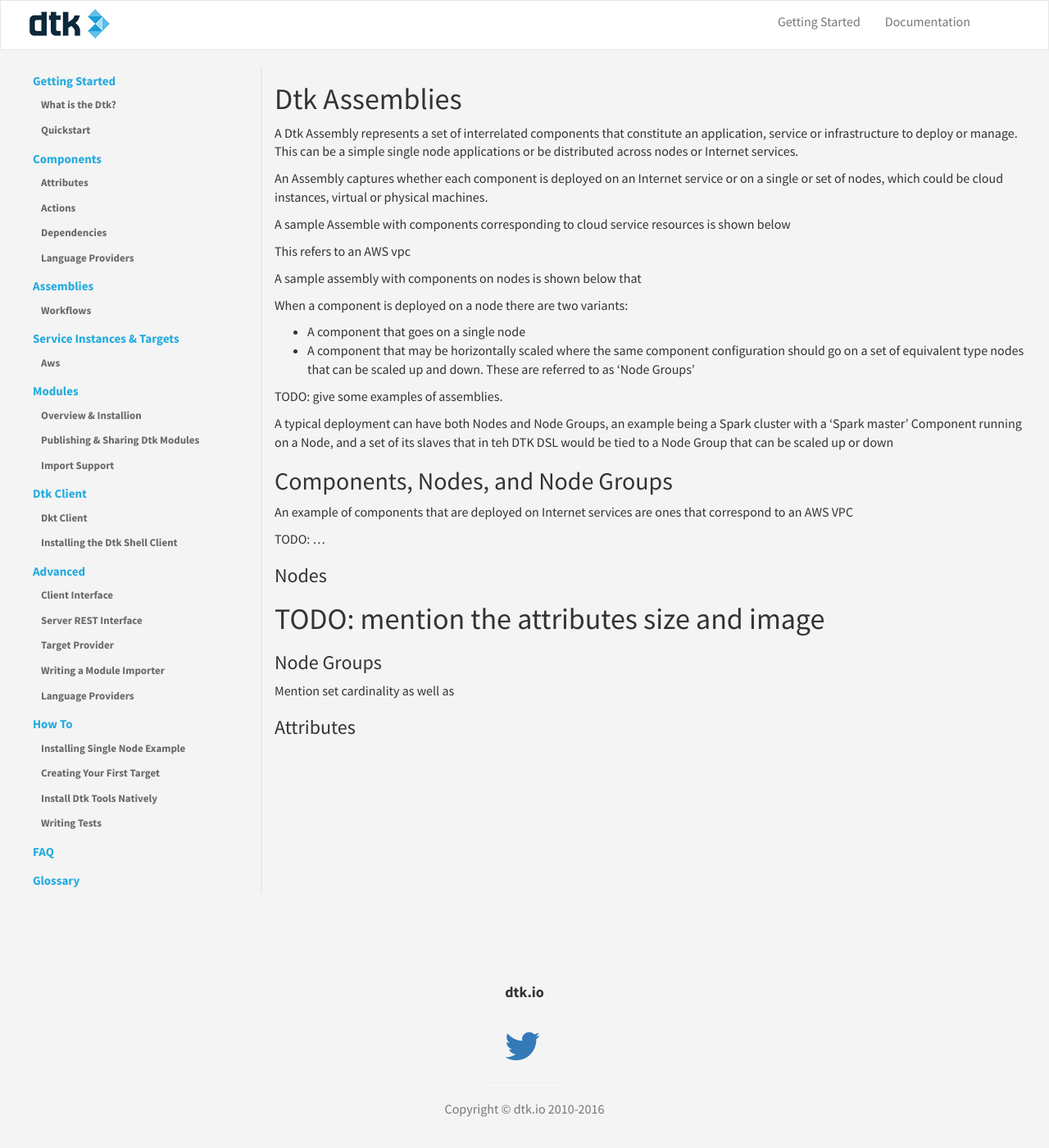
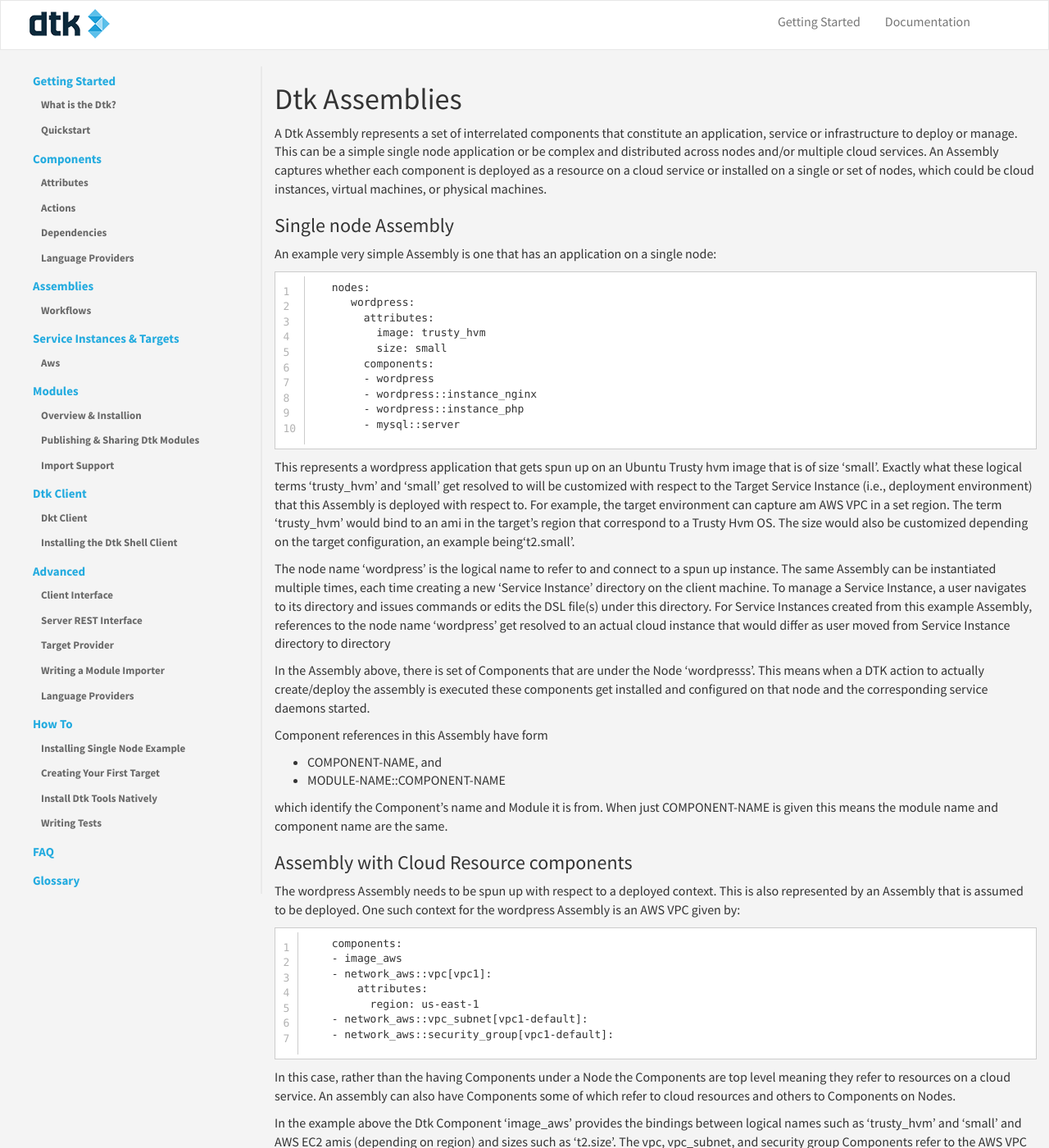
Before and after one commit to dtk/dtk-docs-v1, a Jekyll site: the page built from assemblies.md, in a window 1280 px wide and 1400 px high. Shown: the whole window at 82% size. Built offline with Jekyll 4.4.1, drawn with Linux system fonts in a browser that asks for light colours; some of the changed text lies outside the part shown.

Commit message:
Update to assemblies.md

```diff
--- a/assemblies.md
+++ b/assemblies.md
@@ -5,39 +5,65 @@ permalink: assemblies/index
 
 # Dtk Assemblies
 
-A Dtk Assembly represents  a set of interrelated components that constitute an application, service or infrastructure to deploy or manage. This can be a simple single node applications or be distributed across nodes or Internet services.
+A Dtk Assembly represents a set of interrelated components that constitute an application, service or infrastructure to deploy or manage. This can be a simple single node application or be complex and distributed across nodes and/or multiple cloud services. An Assembly captures whether each component is deployed as a resource on a cloud service or installed on a single or set of nodes, which could be cloud instances, virtual machines, or physical machines.
+### Single node Assembly
+An example very simple Assembly is one that has an application on a single node:
+{% highlight bash linenos %}
+   nodes:
+      wordpress:
+        attributes:
+          image: trusty_hvm
+          size: small
+        components:
+        - wordpress
+        - wordpress::instance_nginx
+        - wordpress::instance_php
+        - mysql::server
+{% endhighlight %}
 
-An Assembly captures whether each component is deployed on an Internet service or on a single or set of nodes, which could be cloud instances, virtual or physical machines.
+This represents a wordpress application that gets spun up on an Ubuntu Trusty hvm image that is of size ‘small’. Exactly what these logical terms ‘trusty_hvm’ and ‘small’ get resolved to will be customized with respect to the Target Service Instance (i.e., deployment environment) that this Assembly is deployed with respect to. For example, the target environment can capture am AWS VPC in a set region. The term ‘trusty_hvm’ would bind to an ami in the target’s region that correspond to a Trusty Hvm OS. The size would also be customized depending on the target configuration, an example being‘t2.small’.
 
-A sample Assemble with components corresponding to cloud service resources is shown below
+The node name ‘wordpress’ is the logical name to refer to and connect to a spun up instance. The same Assembly can be instantiated multiple times, each time creating a new ‘Service Instance’ directory on the client machine. To manage a Service Instance, a user navigates to its directory and issues commands or edits the DSL file(s) under this directory. For Service Instances created from this example Assembly, references to the node name ‘wordpress’ get resolved to an actual cloud instance that would differ as user moved from Service Instance directory to directory
 
-This refers to an AWS vpc
+In the Assembly above, there is set of Components that are under the Node ‘wordpresss’. This means when a DTK action to actually create/deploy the assembly is executed these components get installed and configured on that node and the corresponding service daemons started.
 
-A sample assembly with components on nodes is shown below that
+Component references in this Assembly have form
+* COMPONENT-NAME, and
+* MODULE-NAME::COMPONENT-NAME
+
+which identify the Component’s name and Module it is from. When just COMPONENT-NAME is given this means the module name and component name are the same.
 
 
-When a component is deployed on a node there are two variants:
-* A component that goes on a single node
-* A component that may be horizontally scaled where the same component configuration should go on a set of equivalent type nodes that can be scaled up and down. These are referred to as ‘Node Groups’
+### Assembly with Cloud Resource components
+The wordpress Assembly needs to be spun up with respect to a deployed context. This is also represented by an Assembly that is assumed to be deployed. One such context for the wordpress Assembly is an AWS VPC given by:
 
-TODO: give some examples of assemblies.
+{% highlight bash linenos %}
+    components:
+    - image_aws
+    - network_aws::vpc[vpc1]:
+        attributes:
+          region: us-east-1
+    - network_aws::vpc_subnet[vpc1-default]:
+    - network_aws::security_group[vpc1-default]:
+{% endhighlight %}
 
+In this case, rather than the having Components under a Node the Components are top level meaning they refer to resources on a cloud service. An assembly can also have Components some of which refer to cloud resources and others to Components on Nodes.
 
-A typical deployment can have both Nodes and Node Groups, an example being a Spark cluster with a ‘Spark master’ Component running on a Node, and a set of its slaves that in teh DTK DSL would be tied to a Node Group that can be scaled up or down
+In the example above the Dtk Component ‘image_aws’ provides the bindings between logical names such as ‘trusty_hvm’ and ‘small’ and AWS EC2 amis (depending on region) and sizes such as ‘t2.size’. The vpc, vpc_subnet, and security group Components refer to the  AWS VPC respurces that provide the VPC context where the nodes are to be spun up. Dtk VPC Components can be defined to either discover or create VPC resources or do either depending on attribute settings.
 
+In this example we have a component reference of the form:
+* MODULE-NAME::COMPONENT-NAME[INSTANCE-NAME]
+If a Component has same module name as component name than it would have form
+* COMPONENT-NAME[INSTANCE-NAME}
 
-## Components, Nodes, and Node Groups
+The INSTANCE-NAME term is used with Components that can be instantiated multiple times in the same context (i.e., same cloud service context or same Node). In this case the three VPC resources all need instance names or what we sometimes call ‘Titles’, because there can be multiple vpcs, vpc subnets, and security groups in the same region.
 
-An example of components that are deployed on Internet services are ones that correspond to an AWS VPC
+### Assembly Attributes
 
-TODO: ...
+### Assembly Component Links and auto complete
 
-### Nodes
+### Assembly Node Groups
 
-# TODO: mention the attributes size and image
+NOTE: from previous text
 
-### Node Groups
-
-Mention set cardinality as well as
-
-### Attributes
+A typical deployment can have both Nodes and Node Groups, an example being a Spark cluster with a ‘Spark master’ Component running on a Node, and a set of its slaves that in the DTK DSL would be tied to a Node Group that can be scaled up or down
```
